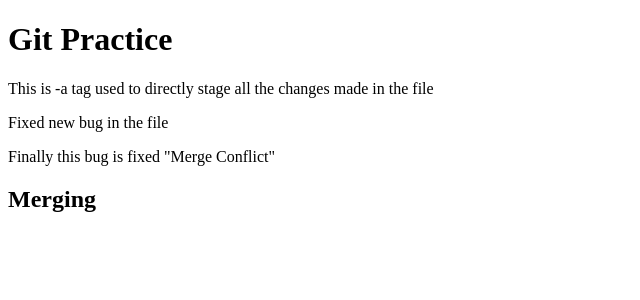
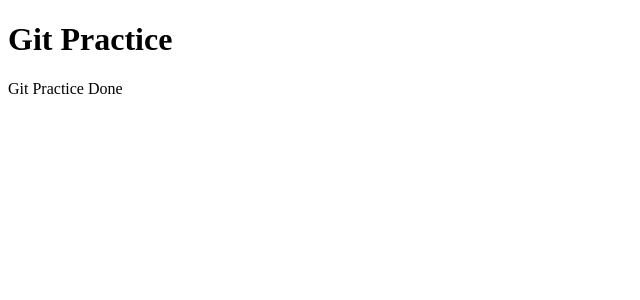
Before and after one commit to tejaskulkarni28/git-practice, a React (Create React App) app in the folder client/: page / in a window 1280 px wide. Shown: the top 300 px of the page, without its empty margins (0-640 px from the left). Built offline with nearby package versions, Linux system fonts and the light colour scheme.

Commit message:
Bug 101 cleared

```diff
--- a/client/src/App.js
+++ b/client/src/App.js
@@ -4,10 +4,7 @@
   return (
     <div className="App">
       <h1>Git Practice</h1>
-      <p>This is -a tag used to directly stage all the changes made in the file</p>
-      <p>Fixed new bug in the file</p>
-      <p>Finally this bug is fixed "Merge Conflict"</p>
-      <h2>Merging</h2>
+      <p>Git Practice Done</p>
     </div>
   );
 }
```
